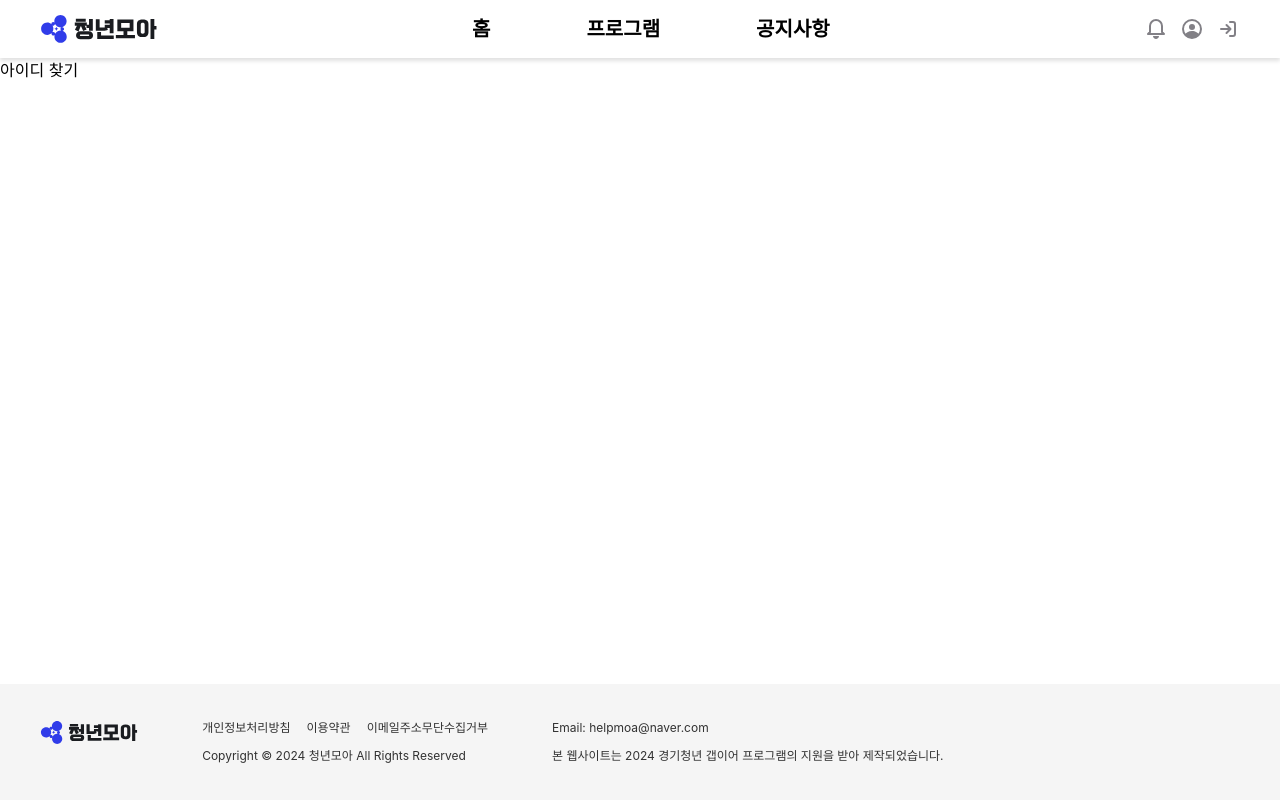
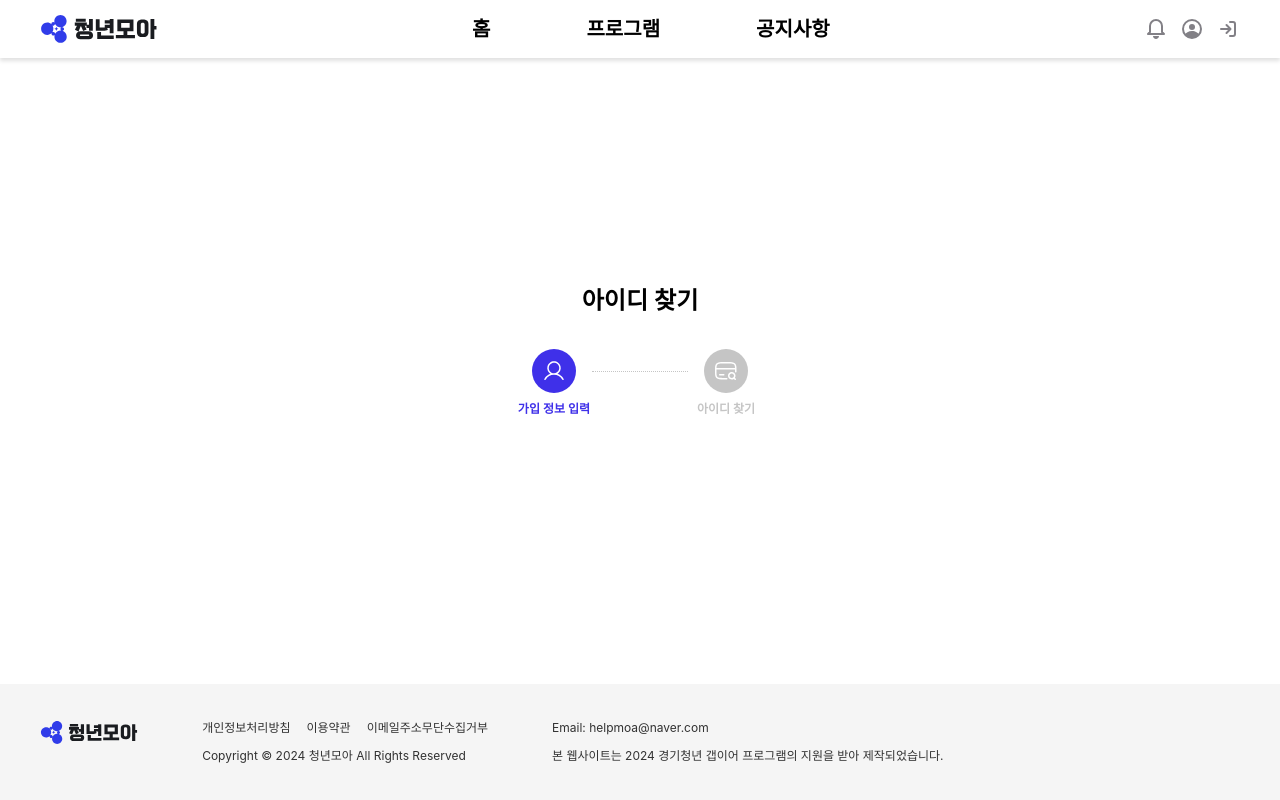
Before and after one commit to youth-moa/youth-moa-web, a React (Vite) app: page /find/1 in a window 1280 px wide. Built offline with nearby package versions, Linux system fonts and the light colour scheme.

Commit message:
feat: 아이디 찾기 페이지 추가

```diff
--- a/src/assets/icons/index.ts
+++ b/src/assets/icons/index.ts
@@ -1,5 +1,6 @@
 /// <reference types="vite-plugin-svgr/client" />
 import IcoAlarm from "./alarm.svg?react";
+import IcoCardSearchOutlined from "./card-search-outlined.svg?react";
 import IcoCheckOutlined from "./check-outlined.svg?react";
 import IcoDownload from "./download.svg?react";
 import IcoEyeSlash from "./eye-slash.svg?react";
@@ -8,9 +9,11 @@ import IcoHamburger from "./hamburger.svg?react";
 import IcoNext from "./next.svg?react";
 import IcoSearch from "./search.svg?react";
 import IcoSetting from "./setting.svg?react";
+import IcoUser from "./user.svg?react";
 
 export {
   IcoAlarm,
+  IcoCardSearchOutlined,
   IcoCheckOutlined,
   IcoDownload,
   IcoEyeSlash,
@@ -19,4 +22,5 @@ export {
   IcoNext,
   IcoSearch,
   IcoSetting,
+  IcoUser,
 };
--- a/src/components/common/Button.tsx
+++ b/src/components/common/Button.tsx
@@ -20,7 +20,7 @@ export function Button({
 
   return (
     <button
-      className={`${bgColor} ${textColor} ${border} ${borderColor} rounded-lg py-[15px] font-semibold h-full w-full flex items-center justify-center`}
+      className={`${bgColor} ${textColor} ${border} ${borderColor} h-full rounded-lg py-[15px] font-semibold w-full flex items-center justify-center`}
       type="button"
       onClick={onClick}
       {...rest}
--- a/src/components/common/Input.tsx
+++ b/src/components/common/Input.tsx
@@ -1,26 +1,35 @@
-import { useState } from "react";
+import { ChangeEvent, useState } from "react";
 import { IcoEye, IcoEyeSlash } from "../../assets";
 
 interface PropsType {
-  type: "text" | "password";
+  type?: "text" | "password" | "number";
   placeholder?: string;
 }
 
-export function Input({ type, placeholder }: PropsType) {
+// TODO: forwardRef 로 감싸기
+export function Input({ type = "text", placeholder }: PropsType) {
   const [isVisible, setIsVisible] = useState(false);
 
-  const inputType = type === "password" && isVisible ? "text" : type;
+  const inputType = (type === "password" && isVisible) || type === "number";
 
   const handleShowPw = () => {
     setIsVisible((prev) => !prev);
   };
 
+  const handleChange = (event: ChangeEvent<HTMLInputElement>) => {
+    if (type !== "number") return;
+
+    const input = event.target;
+    input.value = input.value.replace(/[^0-9]/g, "");
+  };
+
   return (
     <div className="relative">
       <input
-        type={inputType}
+        type={inputType ? "text" : type}
         placeholder={placeholder}
         className="w-full px-4 py-3 border rounded-lg border-border-gray"
+        onChange={handleChange}
       />
       {type === "password" && isVisible && (
         <IcoEye
--- a/src/pages/FindId.tsx
+++ b/src/pages/FindId.tsx
@@ -1,3 +1,160 @@
+import { ReactNode, useState } from "react";
+import { useLocation, useNavigate } from "react-router-dom";
+
+import { Input } from "../components/common/Input";
+import { Title } from "../components/common/Title";
+import { IcoCardSearchOutlined, IcoSetting, IcoUser } from "../assets";
+import { Label } from "../components/common/Label";
+import { Button } from "../components/common/Button";
+import { BUTTON_TYPE } from "../constants/keys";
+
 export default function FindIdPage() {
-  return <>아이디 찾기</>;
+  const navigate = useNavigate();
+  const location = useLocation();
+  const step = new URLSearchParams(location.search).get("step");
+
+  const isFirstStep = step === "check";
+  const isSecondStep = step === "results";
+
+  const [userInfo, setUserInfo] = useState({
+    email: "eodrmfdl1004@naver.com",
+    createdAt: "2024.01.11",
+  });
+
+  const handleFindId = () => {
+    navigate("/find/id?step=results");
+  };
+
+  return (
+    <div className="flex flex-col items-center justify-center h-full px-5 py-14 md:p-5">
+      <Title title="아이디 찾기" />
+
+      <div className={"my-4"} />
+
+      <section className="flex items-center justify-center gap-4">
+        <IconContainer>
+          <span className="rounded-full bg-blue p-[10px]">
+            <IcoUser className="w-[14px] h-[14px] md:w-6 md:h-6" />
+          </span>
+
+          <IconLabel label="가입 정보 입력" />
+        </IconContainer>
+
+        <hr
+          className={`w-24 border-dotted ${
+            isSecondStep ? "border-blue" : "border-gray-003"
+          }`}
+        />
+
+        <IconContainer>
+          <span
+            className={`rounded-full p-[10px] ${
+              isSecondStep ? "bg-blue" : "bg-gray-003"
+            }`}
+          >
+            <IcoCardSearchOutlined className="w-[14px] h-[14px] md:w-6 md:h-6" />
+          </span>
+
+          <IconLabel label="아이디 찾기" activate={isSecondStep} />
+        </IconContainer>
+      </section>
+
+      <div className={"my-8"} />
+
+      {/* 가입 정보 입력 (check) */}
+      {isFirstStep && (
+        <>
+          <section className="flex flex-col w-full gap-5 max-w-96">
+            <div className="flex flex-col w-full gap-2">
+              <Label label="이름" required />
+              <Input placeholder="이름을 입력해주세요." />
+            </div>
+
+            <div className="flex flex-col w-full gap-2">
+              <Label label="핸드폰 번호" required />
+              <Input
+                type="number"
+                placeholder="숫자만 입력해주세요. (ex. 01012345678)"
+              />
+            </div>
+          </section>
+
+          <div className={"my-4"} />
+
+          <section className="w-full max-w-96">
+            <Button style={{ height: "52px" }} onClick={handleFindId}>
+              확인
+            </Button>
+          </section>
+        </>
+      )}
+
+      {/* 아이디 찾기 (results) */}
+      {isSecondStep && (
+        <>
+          <section className="flex flex-col w-full gap-8 max-w-96">
+            <div className="flex flex-col items-center gap-1">
+              <p className="text-lg">
+                입력해주신 가입 정보로 계정을 찾았습니다.
+              </p>
+              <p className="text-gray-002">아이디 확인 후 로그인해주세요.</p>
+            </div>
+
+            <div className="flex items-center px-8 py-6 rounded-md bg-gray-005 text-start md:gap-[14px]">
+              <IcoSetting className="w-[39px] h-[39px] m-2" />
+
+              <div>
+                <p className="text-lg font-semibold">{userInfo.email}</p>
+                <p className="text-sm text-gray-002">
+                  가입일 {userInfo.createdAt}
+                </p>
+              </div>
+            </div>
+          </section>
+
+          <div className={"my-4"} />
+
+          <section className="flex flex-col w-full gap-2 max-w-96">
+            <Button
+              type={BUTTON_TYPE.outlined}
+              style={{ height: "52px" }}
+              onClick={() => navigate("/find/password")}
+            >
+              비밀번호 찾기
+            </Button>
+            <Button
+              style={{ height: "52px" }}
+              onClick={() => navigate("/login")}
+            >
+              로그인
+            </Button>
+          </section>
+        </>
+      )}
+    </div>
+  );
 }
+
+function IconContainer({ children }: { children: ReactNode }) {
+  return (
+    <span className="relative flex flex-col items-center">{children}</span>
+  );
+}
+
+function IconLabel({
+  label,
+  activate = true,
+}: {
+  label: string;
+  activate?: boolean;
+}) {
+  return (
+    <span
+      className={`absolute w-max text-xs font-semibold -bottom-6 ${
+        activate ? "text-blue" : "text-gray-003"
+      }`}
+    >
+      {label}
+    </span>
+  );
+}
--- a/src/pages/Login.tsx
+++ b/src/pages/Login.tsx
@@ -2,6 +2,7 @@ import { useNavigate } from "react-router-dom";
 import { Button } from "../components/common/Button";
 import { Input } from "../components/common/Input";
 import { Title } from "../components/common/Title";
+import { BUTTON_TYPE } from "../constants/keys";
 
 export default function LoginPage() {
   const navigate = useNavigate();
@@ -20,8 +21,14 @@ export default function LoginPage() {
       <div className={"my-4"} />
 
       <section className="flex flex-col w-full gap-2 max-w-96">
-        <Button onClick={() => console.log("click")}>로그인</Button>
-        <Button type="outlined" onClick={() => navigate("/sign-up")}>
+        <Button style={{ height: "52px" }} onClick={() => console.log("click")}>
+          로그인
+        </Button>
+        <Button
+          type={BUTTON_TYPE.outlined}
+          style={{ height: "52px" }}
+          onClick={() => navigate("/sign-up")}
+        >
           회원가입
         </Button>
       </section>
@@ -31,7 +38,7 @@ export default function LoginPage() {
       <section className="flex items-center gap-2 text-blue">
         <button
           className="h-full px-2 text-sm font-semibold"
-          onClick={() => navigate("/find/id")}
+          onClick={() => navigate("/find/id?step=check")}
         >
           아이디 찾기
         </button>
--- a/tailwind.config.js
+++ b/tailwind.config.js
@@ -11,7 +11,9 @@ export default {
         "border-gray": "rgba(217, 217, 217, 1)",
         "header-black": "rgba(50, 50, 50, 1)",
         "gray-005": "rgba(245, 245, 245, 1)",
+        "gray-003": "rgba(197, 197, 197, 1)",
         "gray-002": "rgba(144, 144, 146, 1)",
+        "gray-000": "rgba(111, 111, 111, 1)",
         red: "rgba(254, 38, 38, 1)",
       },
     },
```
Also changed, not shown: src/assets/icons/card-search-outlined.svg (added), src/assets/icons/user.svg (added).
